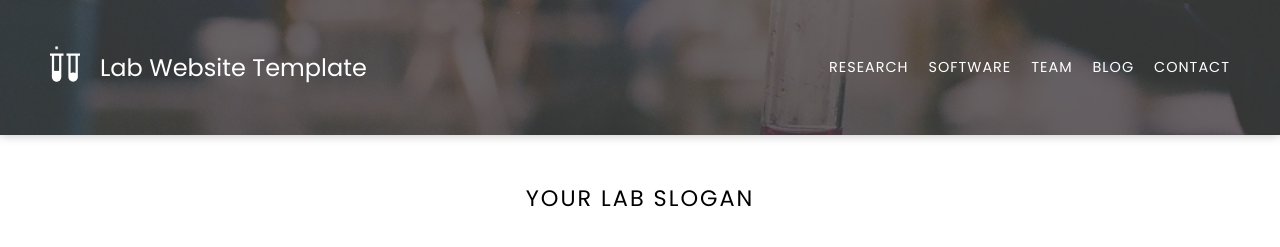
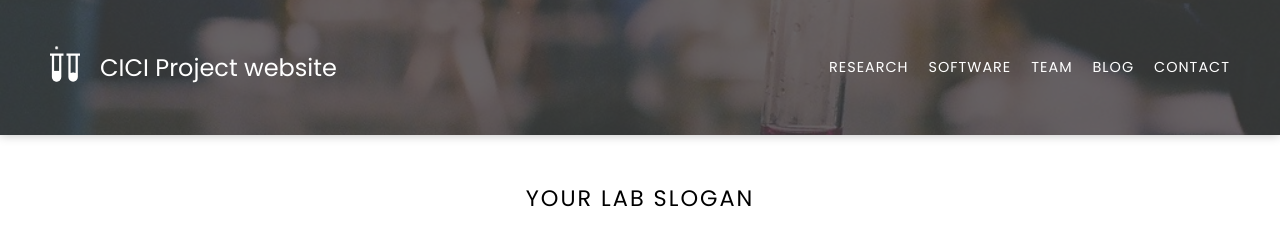
Before and after one commit to jpinnamraju/CICI, a Jekyll site: the page built from index.md, in a window 1280 px wide. Shown: the top 247 px of the page. Built offline with Jekyll 4.4.1, drawn with Linux system fonts in a browser that asks for light colours; nearby versions of some CDN libraries.

Commit message:
Updated config file

```diff
--- a/_config.yml
+++ b/_config.yml
@@ -1,11 +1,8 @@
 # site-wide variables
-title: Lab Website Template
-email: jane.smith@your-lab.com
-google: Jane Smith
-github: your-lab
-twitter: YourLabHandle
-instagram: YourLabHandle
-youtube: YourLabChannel
+title: CICI Project website
+email: csgrad@iupui.edu
+google: https://www.nsf.gov/awardsearch/showAward?AWD_ID=1839746
+github: https://github.com/iupui-soic/dynaswap
 
 # base directory where site is hosted
 baseurl: /CICI
```
